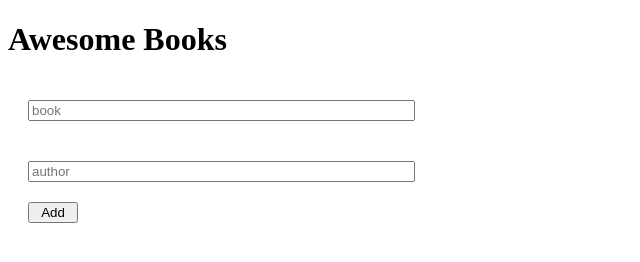
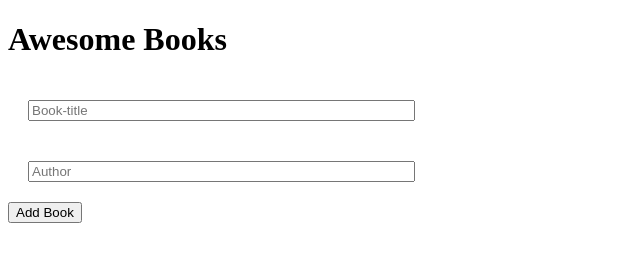
Before and after one commit to sjdev2212/Awesome-bookshelf, a plain HTML site: page index.html in a window 1280 px wide. Shown: the full height of the page, 0-640 px from the left. Drawn offline with Linux system fonts and the light colour scheme.

Commit message:
update main

```diff
--- a/index.html
+++ b/index.html
@@ -1,38 +1,28 @@
 <!DOCTYPE html>
 <html lang="en">
-
 <head>
     <meta charset="UTF-8">
     <meta http-equiv="X-UA-Compatible" content="IE=edge">
     <meta name="viewport" content="width=device-width, initial-scale=1.0">
     <link rel="stylesheet" href="styles.css">
+    <script src="/app.js" defer></script>
     <title>Awesome books</title>
-
 </head>
-
 <body>
-    <h1>Awesome Books</h1>
-    <div id="store">
-        <ul class="list">
-
-        </ul>
-    </div>
-    <div>
-
-        <div>
-            <form class="form" id="form">
-                <input id="input1" class="input-1" type="text" placeholder="book">
-                <input id="input2" type="text" placeholder="author">
-
-                <button class="btn-add">Add</button>
-            </form>
-        </div>
-
-        <div class="empty">
+    <div class="container">
+        <h1>Awesome Books</h1>
+        <div id="info">
 
         </div>
+        <form id="book-form">
+            <div class="form-group">
+                <input type="text"  id="title" class="form-control" placeholder="Book-title" required>
+            </div>
+            <div class="form-group">
+                <input type="text"  id="author" class="form-control" placeholder="Author" required>
+            </div>
+            <button class="btn">Add Book</button>
+        </form>
     </div>
-    <script src="/index.js"></script>
 </body>
-
 </html>
```
